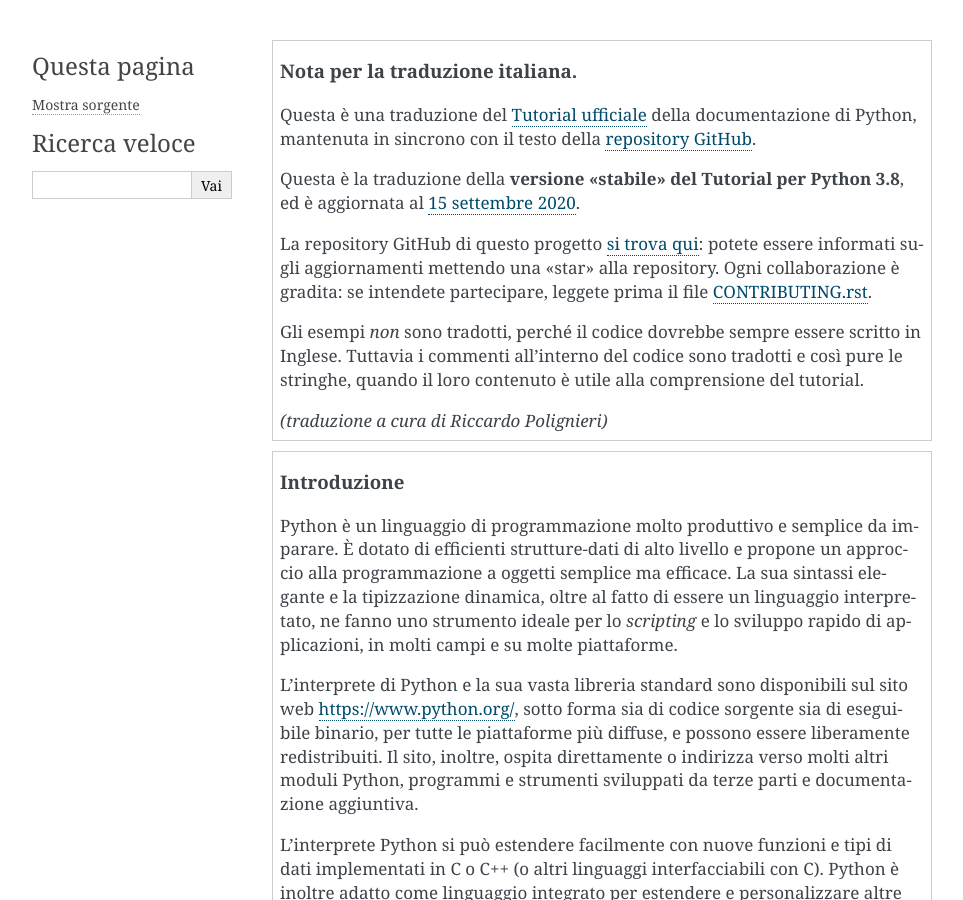
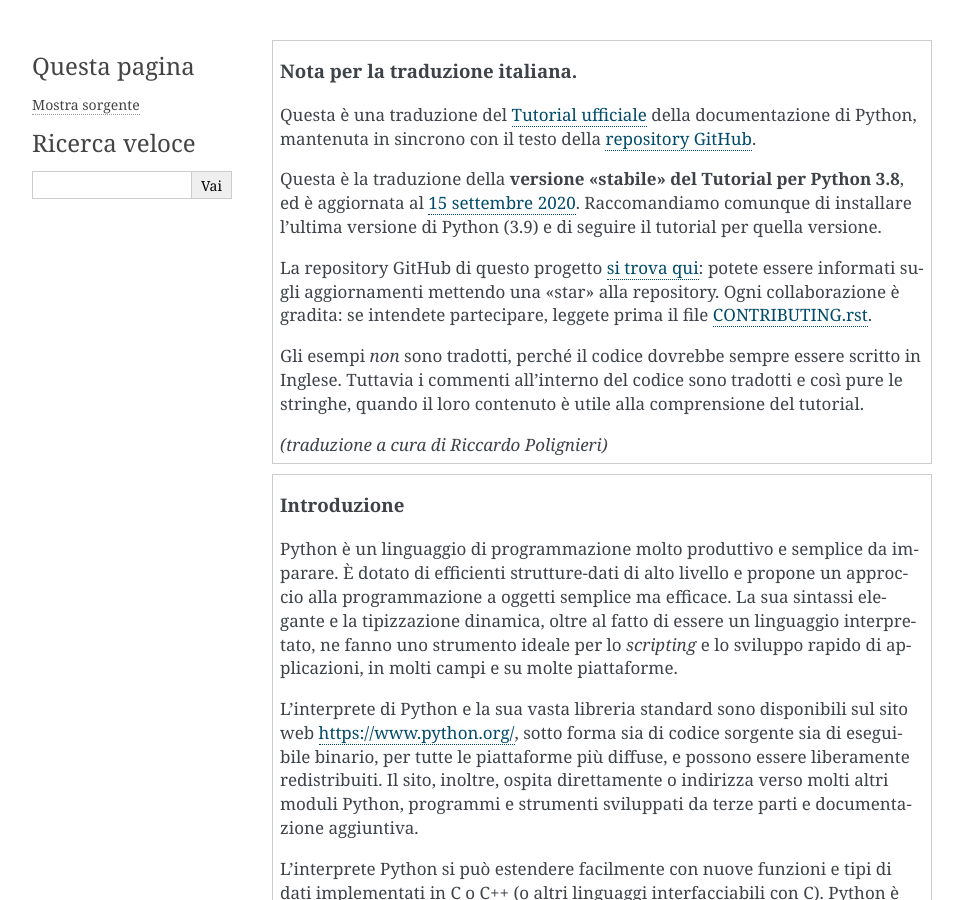
Before and after one commit to ricpol/pytutorial-it, a Sphinx documentation site: the page built from tutorial/source/appetite.rst, in a window 1280 px wide and 900 px high. Shown: the whole window, without its empty margins (148-1111 px from the left). Built offline with Sphinx 7.4.7, drawn with Linux system fonts in a browser that asks for light colours.

Commit message:
Python 3.9 released

```diff
--- a/tutorial/source/appetite.rst
+++ b/tutorial/source/appetite.rst
@@ -9,6 +9,8 @@
     Questa è la traduzione della **versione "stabile" del Tutorial per Python
     3.8**, ed è aggiornata al
     `15 settembre 2020 <https://github.com/python/cpython/commits/3.8/Doc/tutorial>`_.
+    Raccomandiamo comunque di installare l'ultima versione di Python (3.9)
+    e di seguire il tutorial per quella versione.
 
     La repository GitHub di questo progetto
     `si trova qui <https://github.com/ricpol/pytutorial-it>`_: potete essere
```
